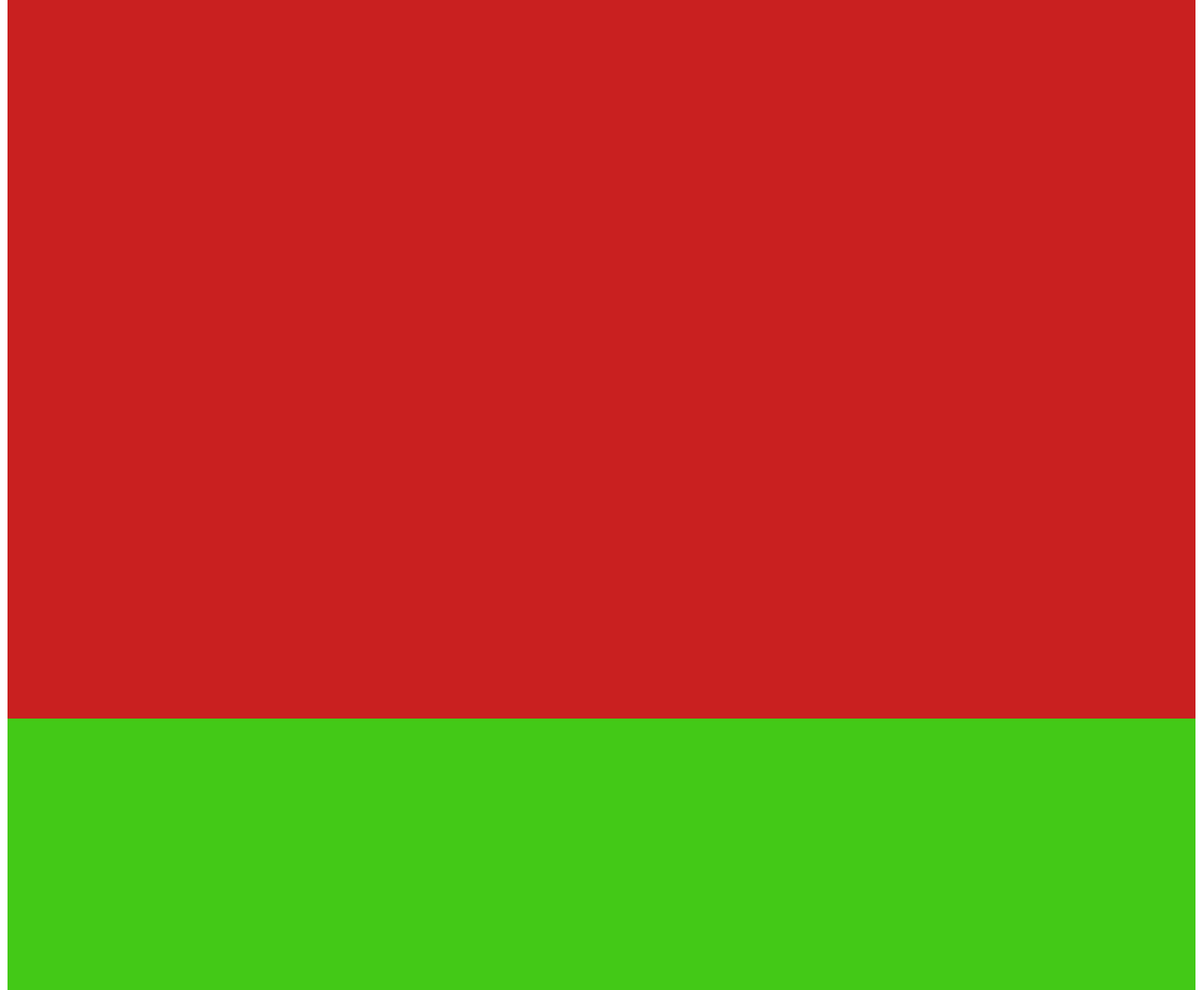
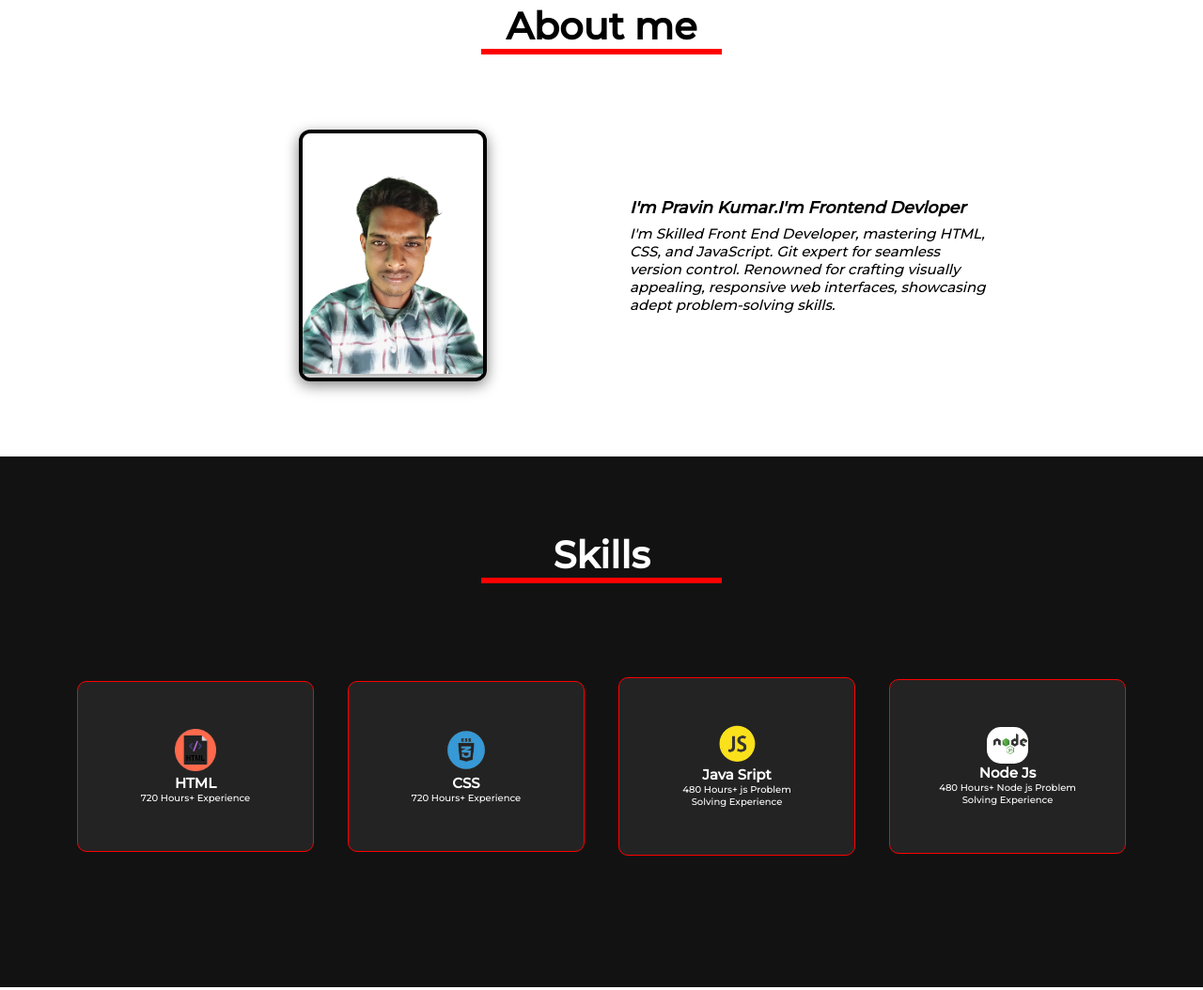
Before and after one commit to pravin7878/My-Portfolio, a plain HTML site: page index.html in a window 1280 px wide. Shown: the part 603-1657 px from the top of the page at 94% size. Drawn offline with Linux system fonts and the light colour scheme.

Commit message:
updet now

```diff
--- a/index.html
+++ b/index.html
@@ -20,7 +20,7 @@
 
         <div class="dekstop-navbar-btn">
 
-            <a href="#Home" >Home</a>
+            <a href="#Home">Home</a>
             <a href="#About">About</a>
             <a href="#Skills">Skills</a>
             <a href="#Projects">Projects</a>
@@ -28,11 +28,12 @@
             <a href="">Resume</a>
 
         </div>
-        <div class="mobile-navbar-btn" >
-            <button id="open-menu" class="active"><img src="./Image/icons8-menu-50 (1).png" alt="open-menu" class= "open-menu-btn" ></button>
+        <div class="mobile-navbar-btn">
+            <button id="open-menu" class="active"><img src="./Image/icons8-menu-50 (1).png" alt="open-menu"
+                    class="open-menu-btn"></button>
         </div>
     </header>
-    <div id="menu" ></div>
+    <div id="menu"></div>
 
     <!------------Home Section Start----------->
     <section id="Home">
@@ -47,12 +48,59 @@
 
     <!------------About Section Start----------->
 
-    <div id="About">
+    <section id="About">
+        <h1>About me</h1>
+        <div>
+            <div>
+                <div>
+                    <img src="./Image/My-Portopolio pic.png" alt="pravin kumar">
+                </div>
+            </div>
+            <div>
+                <h3>I'm Pravin Kumar.I'm <span>Frontend Devloper</span></h3>
+                <p>I'm Skilled Front End Developer, mastering HTML, CSS, and JavaScript. Git expert for seamless version
+                    control. Renowned for crafting visually appealing, responsive web interfaces, showcasing adept
+                    problem-solving skills.</p>
+            </div>
+        </div>
 
+    </section>
 
+    <!------------Skills Section Start----------->
 
-    </div>
-    <div id="Skills"></div>
+    <section id="Skills">
+        <h1>Skills</h1>
+        <div>
+            <div>
+                <div>
+                    <img src="./Image/html-flat.png" alt="">
+                </div>
+                <h2>HTML</h2>
+                <p>720 Hours+ Experience</p>
+            </div>
+            <div>
+                <div>
+                    <img src="./Image/css_icon.png" alt="">
+                </div>
+                <h2>CSS</h2>
+                <p>720 Hours+ Experience</p>
+            </div>
+            <div>
+                <div>
+                    <img src="./Image/js-icon.png" alt="">
+                </div>
+                <h2>Java Sript</h2>
+                <p> 480 Hours+ js Problem Solving Experience</p>
+            </div>
+            <div>
+                <div>
+                    <img src="./Image/node-js_icon.png" alt="">
+                </div>
+                <h2>Node Js</h2>
+                <p>480 Hours+ Node js Problem Solving Experience</p>
+            </div>
+        </div>
+    </section>
 </body>
 
 
--- a/portfolio.css
+++ b/portfolio.css
@@ -1,5 +1,7 @@
 * {
     font-family: 'Montserrat', sans-serif;
+    padding: 0px;
+    margin: 0px;
 }
 
 html {
@@ -11,7 +13,10 @@ body {
     overflow-x: hidden;
 }
 
+/*<------------Header Section Styling Start-----------> */
+
 #naivbar {
+    z-index: 999;
     background-color: black;
     display: flex;
     justify-content: center;
@@ -55,7 +60,7 @@ body {
 }
 
 
-  .mobile-navbar-btn{
+.mobile-navbar-btn {
     display: none;
 }
 
@@ -76,7 +81,7 @@ body {
 
 
 
-.mobile-menu-div{
+.mobile-menu-div {
     background-color: #0b0b0b;
     position: absolute;
     top: 48px;
@@ -90,14 +95,14 @@ body {
     transition: all .5s;
 }
 
-.mobile-menu-div a{
+.mobile-menu-div a {
     text-decoration: none;
     font-size: 20px;
     color: white;
     margin-bottom: 20px;
 }
 
-/* @media only screen and (max-width: 600px) and (min-width: 400px) {...} */
+/*<------------Responsive code for Header Section-----------> */
 
 @media only screen and (max-width:1060px) and (min-width:750px) {
     #naivbar div a:hover {
@@ -137,7 +142,7 @@ body {
 
 }
 
-@media only screen and (max-width:600px) and (min-width:320px) {
+@media only screen and (max-width:600px) and (min-width:200px) {
     .dekstop-navbar-btn {
         display: none;
     }
@@ -153,24 +158,13 @@ body {
         font-size: 20px;
         margin: 10px;
     }
+}
 
-
-    /*
-      .active .dekstop-navbar-btn {
-        transform: translateX(0);
-        opacity: 1;
-        visibility: visible;
-        pointer-events: auto;
-        width: 200%;
-      }
-*/
-
-}
+/*<------------Home Page Section Styling Start-----------> */
 
 #Home {
     display: flex;
     justify-content: space-between;
-    border: solid 2px red;
     margin-top: 23px;
     padding-top: 30px;
     background-image: url(./Image/backgraund-3.jpg);
@@ -180,12 +174,7 @@ body {
     background-position: center center;
     padding-bottom: 70px;
     height: auto;
-    /* background-position: center center;
-    background-repeat: no-repeat; */
     background-size: max(1200px, 100vw);
-    /* position: relative; */
-    /* resize: both;
-  overflow: scroll; */
     transition: all .5s;
 }
 
@@ -230,53 +219,246 @@ h4 {
     background-color: rgba(255, 0, 0, 0.495);
 }
 
+/*<------------Responsive code for Home Page Section-----------> */
+
 @media screen and (max-width:950px) and (min-width:720px) {
-    #Home div h1{
+    #Home div h1 {
         font-size: 5rem;
     }
-    #Home div h4{
+
+    #Home div h4 {
         font-size: 3rem;
     }
-    #home div button{
+
+    #home div button {
         padding-bottom: 0px;
         margin-bottom: 0px;
     }
 
 }
 
-@media  screen and (max-width:720px) and (min-width:320px) {
+@media screen and (max-width:720px) and (min-width:320px) {
 
-    #Home{
+    #Home {
         height: auto;
         background-position: center center;
         background-repeat: no-repeat;
         background-size: max(1200px, 100vw);
 
     }
-    #Home div h1{
+
+    #Home div h1 {
         font-size: 3rem;
     }
-    #Home div h4{
+
+    #Home div h4 {
         font-size: 1rem;
     }
-    #Home div button{
+
+    #Home div button {
         font-size: 1.5rem;
     }
 }
 
-@media  screen and (max-width:320) {
-    #Home div h1{
+@media screen and (min-width:200) {
+    #Home div h1 {
         font-size: 2rem;
     }
-    #Home div h4{
+
+    #Home div h4 {
         font-size: 0.6rem;
     }
 }
-#About {
-    background-color: rgb(201, 32, 32);
-    height: 800px;
+
+/*<------------About Page Section Styling Start-----------> */
+
+#About h1 {
+    text-align: center;
+    /* justify-content: center; */
+    font-size: 40px;
+    border-bottom: solid 6px red;
+    width: 20%;
+    margin: auto;
+    margin-top: 50px;
+    margin-bottom: 50px;
 }
-#Skills{
-        background-color: rgb(67, 201, 23);
-        height: 800px;
+
+#About>div {
+    display: flex;
+    justify-content: center;
+    padding-bottom: 50px;
 }
+
+#About>div>div {
+    width: 30%;
+    padding: 30px;
+    font-size: 15px;
+    display: flex;
+    flex-direction: column;
+    font-style: italic;
+}
+
+
+#About>div>:first-child>div {
+    border: solid 4px rgb(0, 0, 0);
+    width: 50%;
+    border-radius:12px ;
+    box-shadow: rgba(0, 0, 0, 0.35) 0px 5px 15px;
+}
+
+#About>div>:first-child>div>img {
+    width: 100%;
+    box-shadow: rgba(0, 0, 0, 0.35) 0px 5px 15px;
+}
+#About>div>:first-child{
+    justify-content: center;
+    align-items: center;
+}
+
+#About>div>:last-child {
+    justify-content: center;
+    gap: 8px;
+}
+
+/*<------------Responsive code for About Page Section------------> */
+
+@media  screen and (max-width:800px) and (min-width:600px) {
+    #About h1{
+        font-size: 30px;
+        width: 26%;
+    }
+
+    #About>div>:first-child>div{
+        width: 80%;
+    }
+    #About>div>div{
+        font-size: 12px;
+    }
+}
+
+@media  screen and (max-width:600px) and (min-width:200px) {
+    #About h1{
+        font-size: 30px;
+        width: 40%;
+    }
+
+    #About>div>:first-child>div{
+        width: 80%;
+    }
+    #About>div>div{
+        width: 60%;
+        font-size: 12px;
+        padding: 0px;
+    }
+    #About>div{
+        flex-direction: column;
+        align-items: center;
+        gap: 30px;
+    }
+}
+
+
+/*<------------Skills Section Styling start------------> */
+
+
+#Skills {
+    background-color: rgba(0, 0, 0, 0.93);
+    height: auto;
+    color: #FFFFFF;
+    display: flex;
+    align-items: center;
+    flex-direction: column;
+    padding: 30px 0px;
+}
+#Skills h1{
+    text-align: center;
+    /* justify-content: center; */
+    font-size: 40px;
+    border-bottom: solid 6px red;
+    width: 20%;
+    margin: auto;
+    margin-top: 50px;
+    margin-bottom: 70px;
+}
+#Skills>div{
+    width: 90%;
+    margin: auto;
+    display: flex;
+    justify-content: space-around;
+    align-items: center;
+    margin-bottom: 90px;
+    padding-bottom:20px ;
+
+}
+#Skills>div>div{
+    width: 13%;
+    text-align: center;
+    padding: 50px;
+    background-color: rgba(58, 56, 56, 0.45);
+    margin-top: 30px;
+    border: solid 1px red;
+    border-radius: 10px;
+}
+#Skills>div>div:hover{
+border: solid 2px black;
+background-color: rgba(255, 0, 0, 0.352);
+transition: all 0.4s;
+}
+#Skills>div>div>div{
+width: 30%;
+margin: auto;
+
+}
+#Skills>div>div>div>img{
+    width: 100%;
+}
+#Skills>div>:last-child>div{
+    background-color: #FFFFFF;
+    border-radius: 15px;
+}
+#Skills>div>:last-child>div>img{
+    width: 80%;
+    padding-left: 6px;
+}
+
+/*<------------Responsive code for Skills Page Section------------> */
+@media screen and (max-width:1024px) and (min-width:720px) {
+    #Skills>div>div{
+        width: 14%;
+        padding: 25px;
+        margin-top: 0px;
+    }
+}
+
+@media screen and (max-width:720px) and (min-width:420px) {
+    #Skills>div>div{
+         width: 70%;
+         padding: 20px;
+         margin-top: 0px;
+    }
+
+    #Skills>div{
+        width: 80%;
+        margin: auto;
+        display: grid;
+        grid-template-columns: repeat(2,1fr);
+        gap: 20px;
+    }
+}
+@media screen and (max-width:420px) and (min-width:200px) {
+    #Skills>div>div{
+         width: 50%;
+         margin: auto;
+         /* padding: 20px; */
+         margin-top: 0px;
+    }
+
+    #Skills>div{
+        width: 70%;
+        margin: auto;
+        display: grid;
+        grid-template-columns: repeat(1,1fr);
+        gap: 20px;
+        justify-content: center;
+    }
+}
```
Also changed, not shown: Image/My-Portopolio pic.png (added), Image/css_icon.png (added), Image/home Image2.jpeg (deleted), Image/homeimage1.jpeg (deleted), Image/html-flat.png (added), Image/icons8-menu-50.png (deleted), Image/js-icon.png (added), Image/menu.png (deleted), Image/node-js_icon.png (added). Lines whose indentation alone changed are shown as unchanged.
